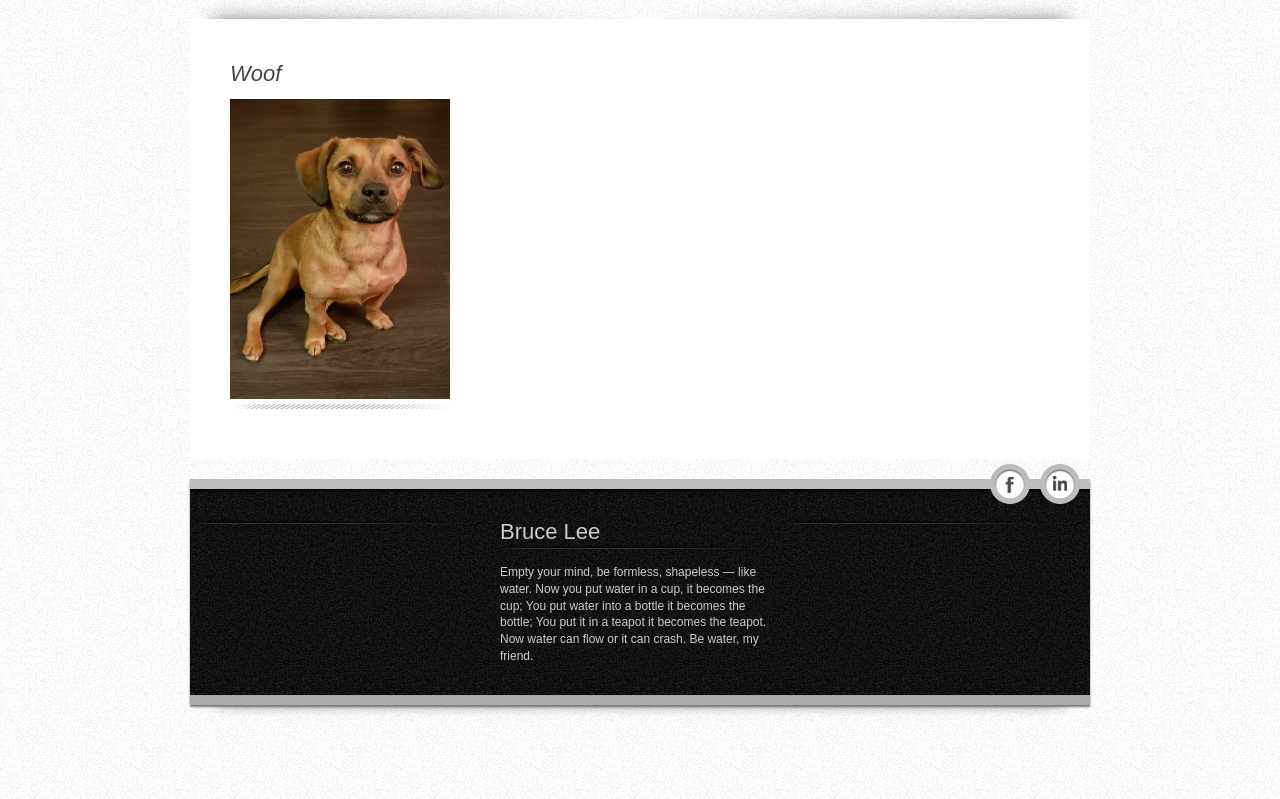
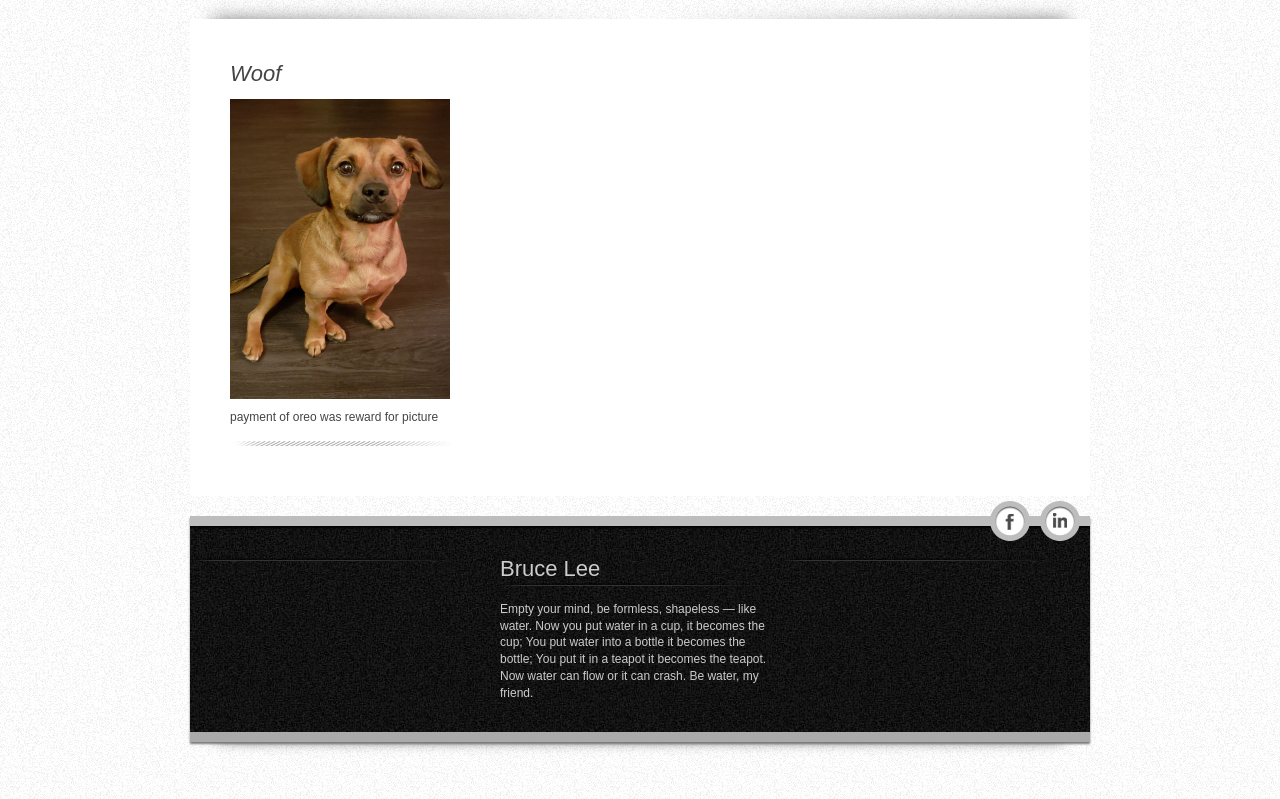
Before and after one commit to CharlesisChuck/Website, a PHP site: page /index.php?page=sidebar-admin in a window 1280 px wide. Shown: the part 551-1350 px from the top of the page. Run offline with PHP 8.4, Linux system fonts and the light colour scheme; the visitor is signed in with stand-in values (Sample User, id 1); data that the repository does not hold is empty.

Commit message:
sleeping

```diff
--- a/Website/content/sidebar-admin.php
+++ b/Website/content/sidebar-admin.php
@@ -2,4 +2,5 @@
   <div class="module">
     <h3 class="module-title">Woof</h3>
     <img src="images/dog/20181106_000303.jpg" width="220" height="300" alt="My dog should be here " />
+    <p>payment of oreo was reward for picture</p>
   </div>
```
